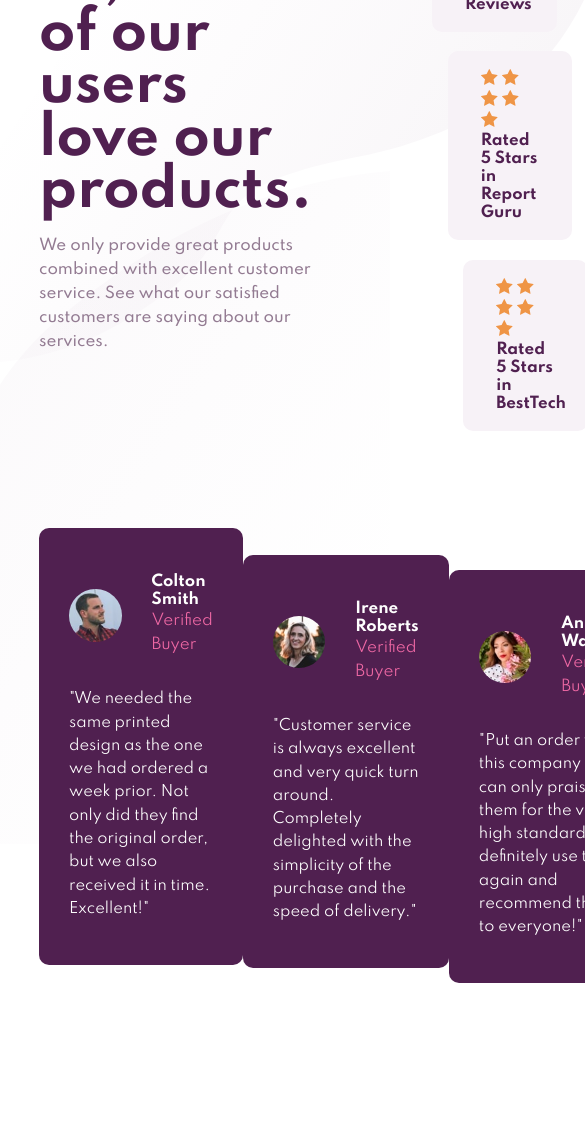
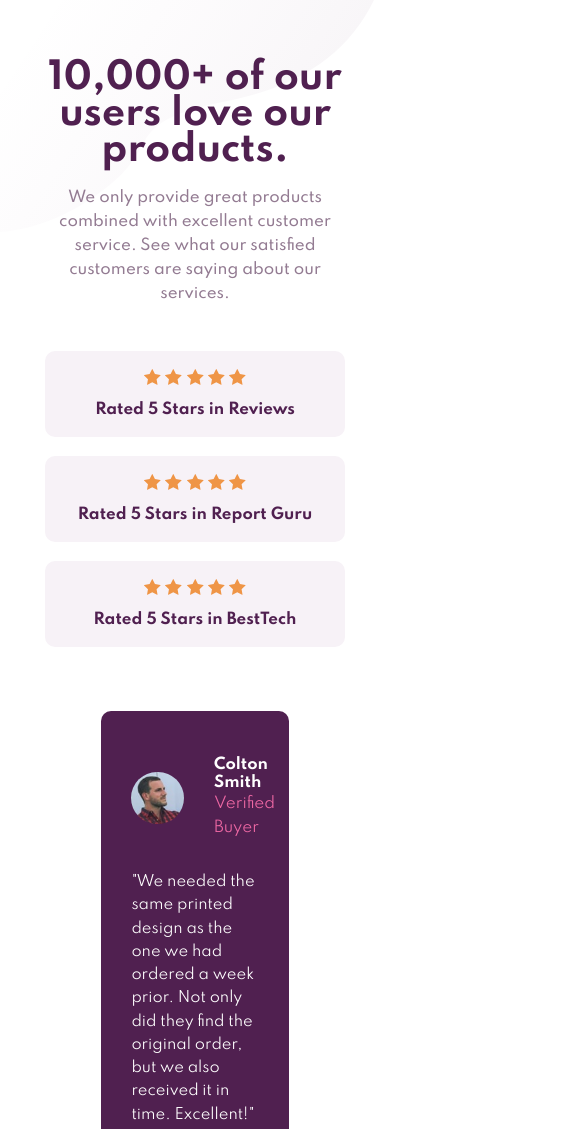
Before and after one commit to trafiki/social-proof-section-master, a plain HTML site: page index.html in a window 390 px wide. Shown: the top 1129 px of the page, 585 px wide, since content can reach past the window. Before the commit the page ends 1043 px from the top, so only its background shows below. Drawn offline with Linux system fonts and the light colour scheme.

Commit message:
Implement mobile design

```diff
--- a/style.css
+++ b/style.css
@@ -12,7 +12,7 @@ body {
   display: flex;
   justify-content: center;
   align-items: center;
-  height: 100vh;
+  /* height: 100vh; */
   background-image: url(./images/bg-pattern-top-desktop.svg), url(./images/bg-pattern-bottom-desktop.svg);
   background-position: left top, right bottom;
   background-repeat: no-repeat;
@@ -137,3 +137,51 @@ img.bg-desktop-tb {
 .review-author-info p {
   color: hsl(333, 80%, 67%);
 }
+
+@media only screen and (max-width: 1024px) {
+  .lead-copy h3 {
+    font-size: 2.4em;
+  }
+}
+
+@media only screen and (max-width: 768px) {
+  .container {
+    flex-direction: column;
+    margin-bottom: 3em;
+  }
+
+  .lead-copy {
+    padding-right: 0;
+    text-align: center;
+    margin-bottom: 3em;
+  }
+
+  .lead-copy h3 {
+    margin-bottom: .5em;
+  }
+
+  .rating-section>div {
+    width: 100%;
+  }
+
+  .rating-section {
+    text-align: center;
+  }
+
+  span.rating-stars {
+    display: block;
+    margin-bottom: .7em;
+  }
+
+  .review-card {
+    width: 60%;
+  }
+
+  .review-card:nth-child(3) {
+    margin-top: 2em;
+  }
+
+  body {
+    background-image: url(./images/bg-pattern-top-mobile.svg), url(./images/bg-pattern-bottom-mobile.svg);
+  }
+}
```
Also changed, not shown: 1 other file.
